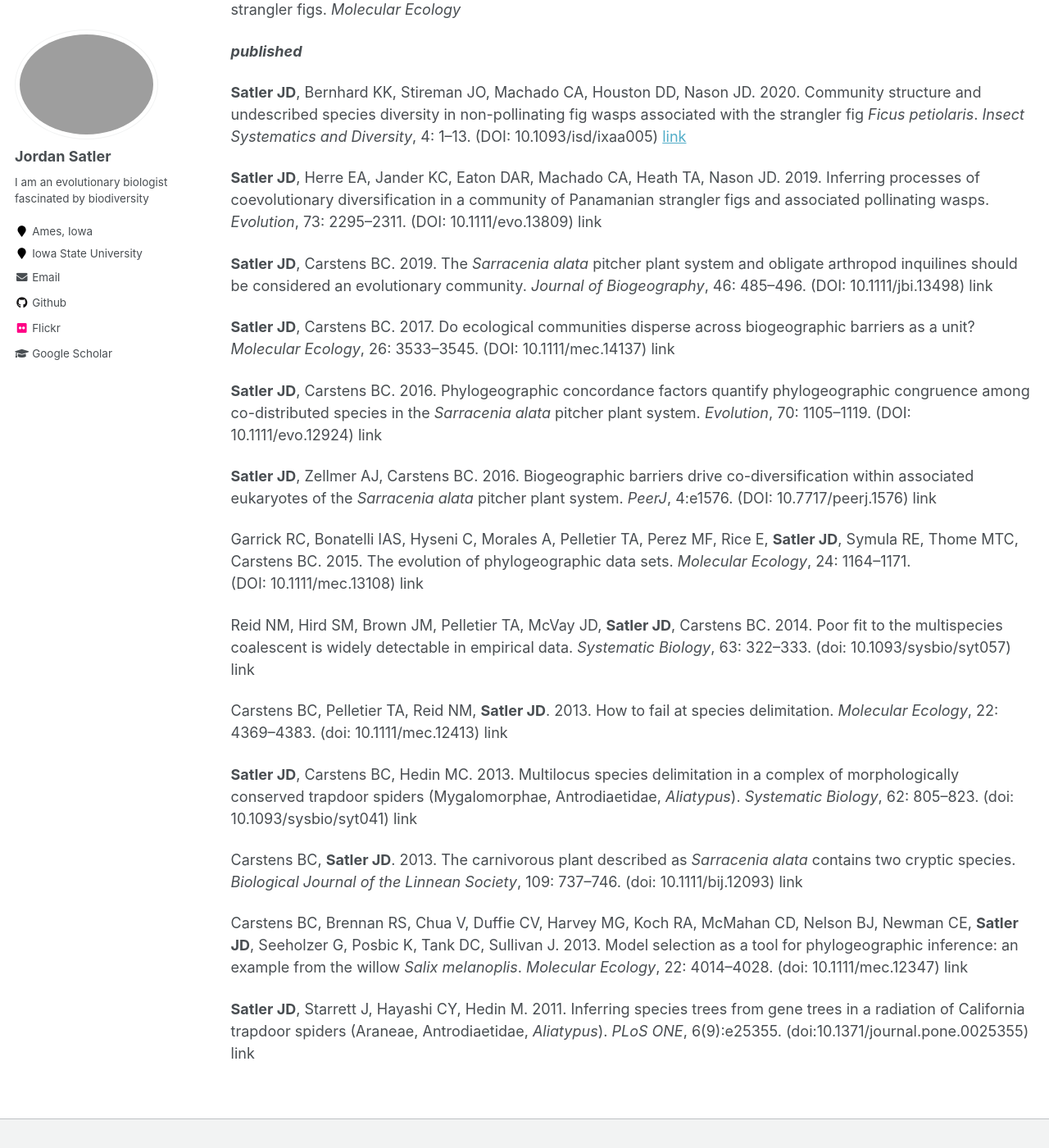
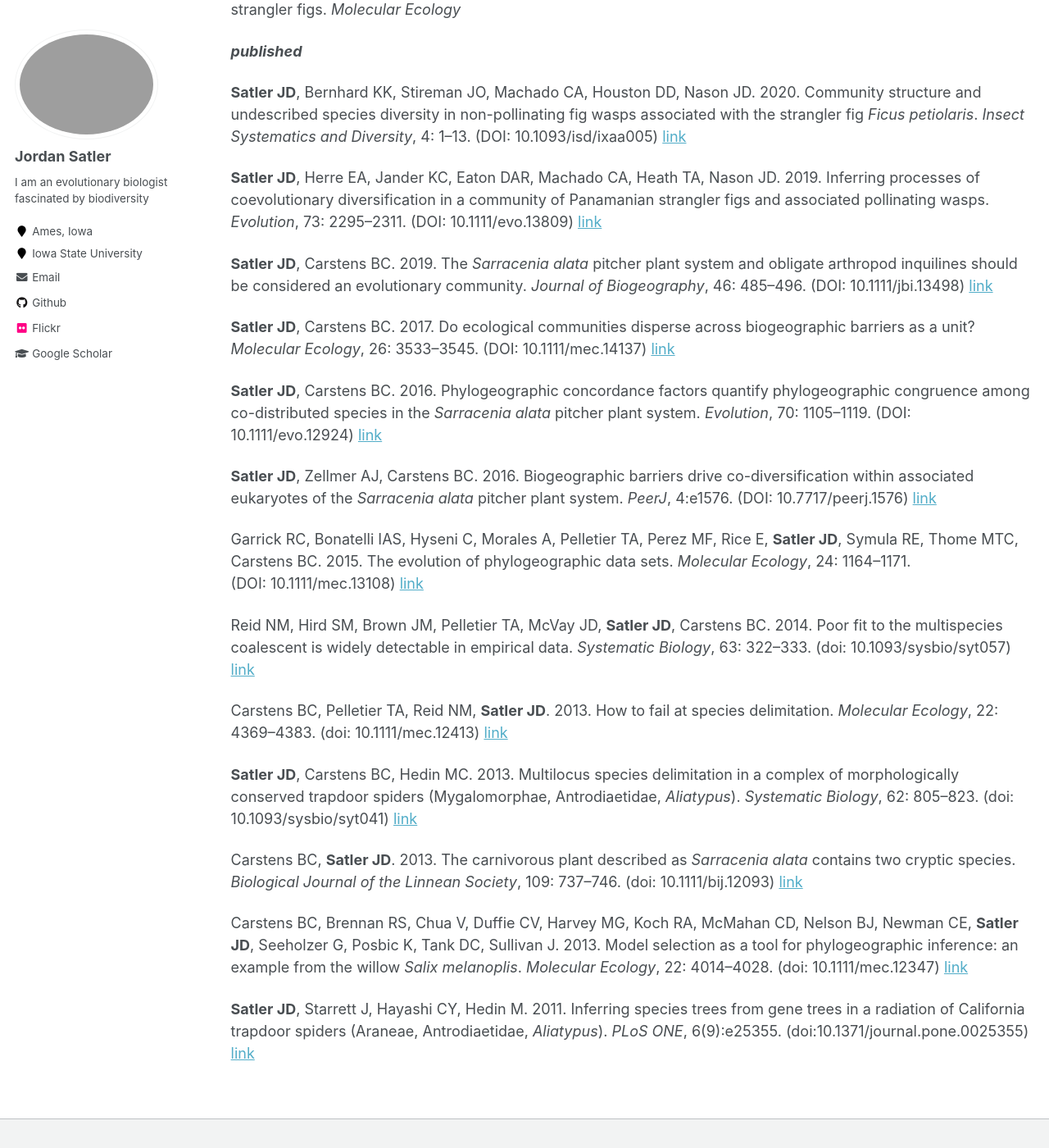
Before and after one commit to jordansatler/jordansatler.github.io, a Jekyll site: the page built from _pages/publications.md, in a window 1280 px wide and 1400 px high, scrolled down 425 px. Shown: the whole window at 82% size. Built offline with Jekyll 4.4.1, drawn with Linux system fonts in a browser that asks for light colours; part of the change alters nothing that is shown; some of the changed text lies outside the part shown.

```diff
--- a/_pages/publications.md
+++ b/_pages/publications.md
@@ -5,6 +5,7 @@ permalink: /publications/
 author_profile: true
 ---
 Link to Google Scholar page [here](https://scholar.google.com/citations?user=Ktn4eG8AAAAJ&hl=en&oi=ao).
+Please send me an email if you would like access to any of these papers.
 
 ***in review***
 
@@ -18,26 +19,26 @@ Houston DD, **Satler JD**, Stack TK, Carroll HM, Bevan AM, Moya AL, Alexander KD
 
 **Satler JD**, Bernhard KK, Stireman JO, Machado CA, Houston DD, Nason JD. 2020. Community structure and undescribed species diversity in non-pollinating fig wasps associated with the strangler fig *Ficus petiolaris*. *Insect Systematics and Diversity*, 4: 1–13. (DOI: 10.1093/isd/ixaa005) [link](https://academic.oup.com/isd/article/4/2/3/5825213?searchresult=1)
 
-**Satler JD**, Herre EA, Jander KC, Eaton DAR, Machado CA, Heath TA, Nason JD. 2019. Inferring processes of coevolutionary diversification in a community of Panamanian strangler figs and associated pollinating wasps. *Evolution*, 73: 2295–2311. (DOI: 10.1111/evo.13809) link
+**Satler JD**, Herre EA, Jander KC, Eaton DAR, Machado CA, Heath TA, Nason JD. 2019. Inferring processes of coevolutionary diversification in a community of Panamanian strangler figs and associated pollinating wasps. *Evolution*, 73: 2295–2311. (DOI: 10.1111/evo.13809) [link](https://onlinelibrary.wiley.com/doi/abs/10.1111/evo.13809)
 
-**Satler JD**, Carstens BC. 2019. The *Sarracenia alata* pitcher plant system and obligate arthropod inquilines should be considered an evolutionary community. *Journal of Biogeography*, 46: 485–496. (DOI: 10.1111/jbi.13498) link
+**Satler JD**, Carstens BC. 2019. The *Sarracenia alata* pitcher plant system and obligate arthropod inquilines should be considered an evolutionary community. *Journal of Biogeography*, 46: 485–496. (DOI: 10.1111/jbi.13498) [link](https://onlinelibrary.wiley.com/doi/abs/10.1111/jbi.13498)
 
-**Satler JD**, Carstens BC. 2017. Do ecological communities disperse across biogeographic barriers as a unit? *Molecular Ecology*, 26: 3533–3545. (DOI: 10.1111/mec.14137) link
+**Satler JD**, Carstens BC. 2017. Do ecological communities disperse across biogeographic barriers as a unit? *Molecular Ecology*, 26: 3533–3545. (DOI: 10.1111/mec.14137) [link](https://onlinelibrary.wiley.com/doi/full/10.1111/mec.14137)
 
-**Satler JD**, Carstens BC. 2016. Phylogeographic concordance factors quantify phylogeographic congruence among co-distributed species in the *Sarracenia alata* pitcher plant system. *Evolution*, 70: 1105–1119. (DOI: 10.1111/evo.12924) link
+**Satler JD**, Carstens BC. 2016. Phylogeographic concordance factors quantify phylogeographic congruence among co-distributed species in the *Sarracenia alata* pitcher plant system. *Evolution*, 70: 1105–1119. (DOI: 10.1111/evo.12924) [link](https://onlinelibrary.wiley.com/doi/abs/10.1111/evo.12924)
 
-**Satler JD**, Zellmer AJ, Carstens BC. 2016. Biogeographic barriers drive co-diversification within associated eukaryotes of the *Sarracenia alata* pitcher plant system. *PeerJ*, 4:e1576. (DOI: 10.7717/peerj.1576) link
+**Satler JD**, Zellmer AJ, Carstens BC. 2016. Biogeographic barriers drive co-diversification within associated eukaryotes of the *Sarracenia alata* pitcher plant system. *PeerJ*, 4:e1576. (DOI: 10.7717/peerj.1576) [link](https://peerj.com/articles/1576/)
 
-Garrick RC, Bonatelli IAS, Hyseni C, Morales A, Pelletier TA, Perez MF, Rice E, **Satler JD**, Symula RE, Thome MTC, Carstens BC. 2015. The evolution of phylogeographic data sets. *Molecular Ecology*, 24: 1164–1171. (DOI: 10.1111/mec.13108) link
+Garrick RC, Bonatelli IAS, Hyseni C, Morales A, Pelletier TA, Perez MF, Rice E, **Satler JD**, Symula RE, Thome MTC, Carstens BC. 2015. The evolution of phylogeographic data sets. *Molecular Ecology*, 24: 1164–1171. (DOI: 10.1111/mec.13108) [link](https://onlinelibrary.wiley.com/doi/full/10.1111/mec.13108)
 
-Reid NM, Hird SM, Brown JM, Pelletier TA, McVay JD, **Satler JD**, Carstens BC. 2014. Poor fit to the multispecies coalescent is widely detectable in empirical data. *Systematic Biology*, 63: 322–333. (doi: 10.1093/sysbio/syt057) link
+Reid NM, Hird SM, Brown JM, Pelletier TA, McVay JD, **Satler JD**, Carstens BC. 2014. Poor fit to the multispecies coalescent is widely detectable in empirical data. *Systematic Biology*, 63: 322–333. (doi: 10.1093/sysbio/syt057) [link](https://academic.oup.com/sysbio/article/63/3/322/1647401)
 
-Carstens BC, Pelletier TA, Reid NM, **Satler JD**. 2013. How to fail at species delimitation. *Molecular Ecology*, 22: 4369–4383. (doi: 10.1111/mec.12413) link
+Carstens BC, Pelletier TA, Reid NM, **Satler JD**. 2013. How to fail at species delimitation. *Molecular Ecology*, 22: 4369–4383. (doi: 10.1111/mec.12413) [link](https://onlinelibrary.wiley.com/doi/full/10.1111/mec.12413)
 
-**Satler JD**, Carstens BC, Hedin MC. 2013. Multilocus species delimitation in a complex of morphologically conserved trapdoor spiders (Mygalomorphae, Antrodiaetidae, *Aliatypus*). *Systematic Biology*, 62: 805–823. (doi: 10.1093/sysbio/syt041) link
+**Satler JD**, Carstens BC, Hedin MC. 2013. Multilocus species delimitation in a complex of morphologically conserved trapdoor spiders (Mygalomorphae, Antrodiaetidae, *Aliatypus*). *Systematic Biology*, 62: 805–823. (doi: 10.1093/sysbio/syt041) [link](https://academic.oup.com/sysbio/article/62/6/805/1709071)
 
-Carstens BC, **Satler JD**. 2013. The carnivorous plant described as *Sarracenia alata* contains two cryptic species. *Biological Journal of the Linnean Society*, 109: 737–746. (doi: 10.1111/bij.12093) link
+Carstens BC, **Satler JD**. 2013. The carnivorous plant described as *Sarracenia alata* contains two cryptic species. *Biological Journal of the Linnean Society*, 109: 737–746. (doi: 10.1111/bij.12093) [link](https://onlinelibrary.wiley.com/doi/abs/10.1111/bij.12093?deniedAccessCustomisedMessage=&userIsAuthenticated=false)
 
-Carstens BC, Brennan RS, Chua V, Duffie CV, Harvey MG, Koch RA, McMahan CD, Nelson BJ, Newman CE, **Satler JD**, Seeholzer G, Posbic K, Tank DC, Sullivan J. 2013. Model selection as a tool for phylogeographic inference: an example from the willow *Salix melanoplis*. *Molecular Ecology*, 22: 4014–4028. (doi: 10.1111/mec.12347) link
+Carstens BC, Brennan RS, Chua V, Duffie CV, Harvey MG, Koch RA, McMahan CD, Nelson BJ, Newman CE, **Satler JD**, Seeholzer G, Posbic K, Tank DC, Sullivan J. 2013. Model selection as a tool for phylogeographic inference: an example from the willow *Salix melanoplis*. *Molecular Ecology*, 22: 4014–4028. (doi: 10.1111/mec.12347) [link](https://onlinelibrary.wiley.com/doi/abs/10.1111/mec.12347?deniedAccessCustomisedMessage=&userIsAuthenticated=false)
 
-**Satler JD**, Starrett J, Hayashi CY, Hedin M. 2011. Inferring species trees from gene trees in a radiation of California trapdoor spiders (Araneae, Antrodiaetidae, *Aliatypus*). *PLoS ONE*, 6(9):e25355. (doi:10.1371/journal.pone.0025355) link
+**Satler JD**, Starrett J, Hayashi CY, Hedin M. 2011. Inferring species trees from gene trees in a radiation of California trapdoor spiders (Araneae, Antrodiaetidae, *Aliatypus*). *PLoS ONE*, 6(9):e25355. (doi:10.1371/journal.pone.0025355) [link](https://journals.plos.org/plosone/article?id=10.1371/journal.pone.0025355#pone-0025355-g005)
```
